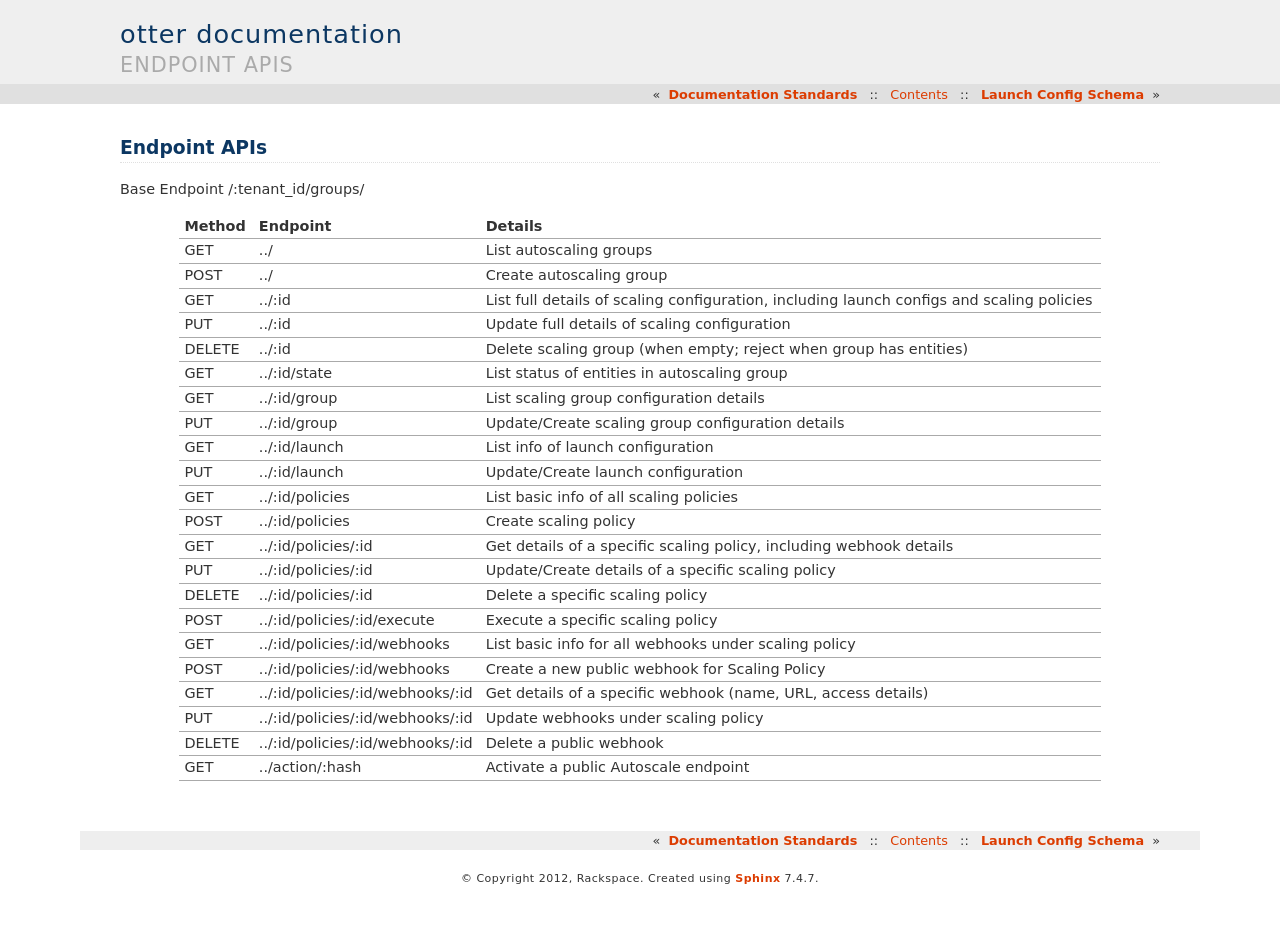
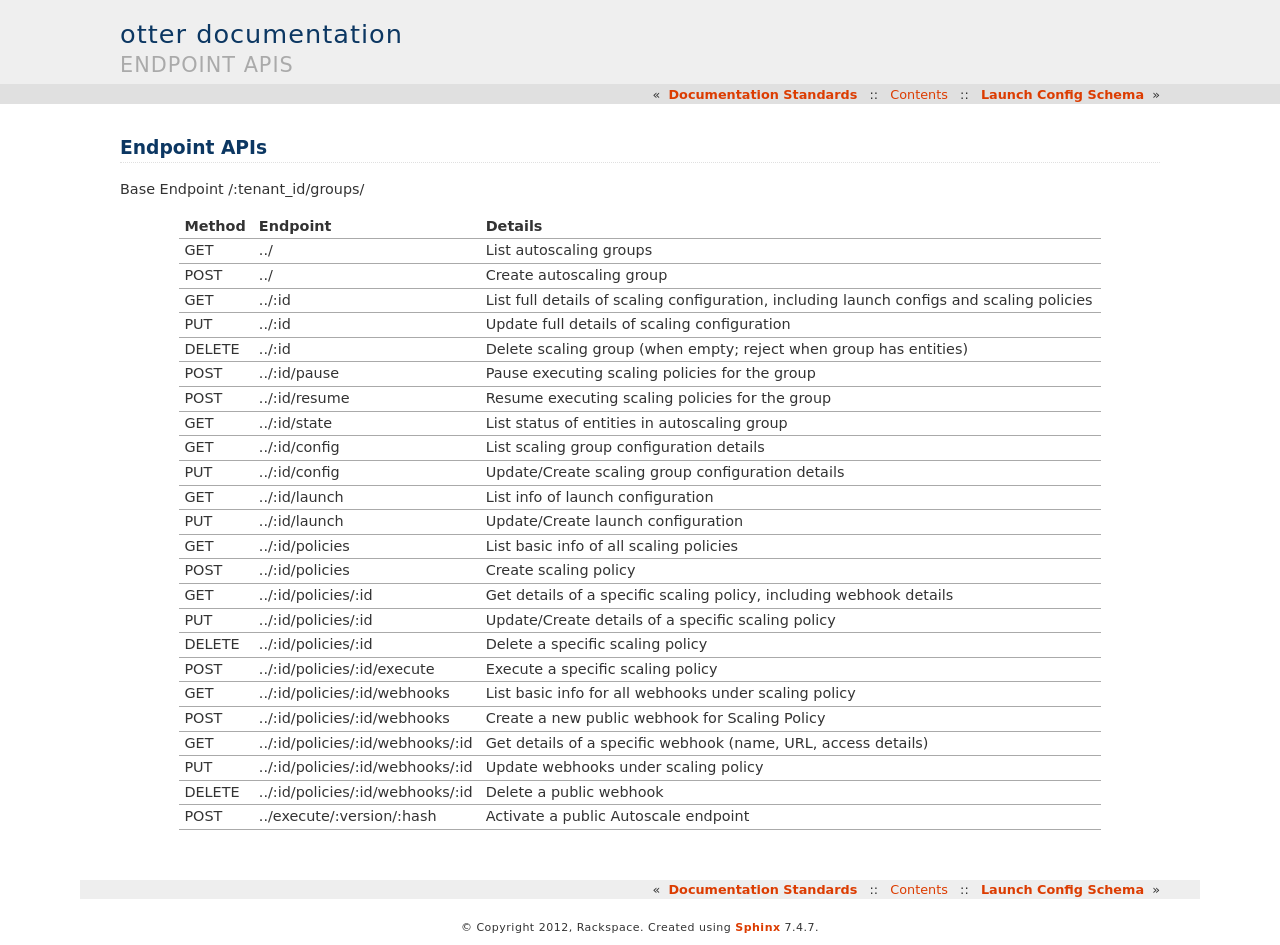
Before and after one commit to rackerlabs/otter, a Sphinx documentation site: the page built from doc/endpoints.rst, in a window 1280 px wide. Built offline with Sphinx 7.4.7, drawn with Linux system fonts in a browser that asks for light colours; pages that are not in the unit, such as notebooks, are missing from menus; before the commit the page ends 900 px from its top, so only the background shows below that.

Commit message:
Update endpoint documentation

```diff
--- a/doc/apiary.txt
+++ b/doc/apiary.txt
@@ -425,7 +425,13 @@ PUT /{tenantId}/groups/{groupId}/launch
 < 204
 < Content-Type: application/json
 
+Pause all execution of scaling policies for this scaling group.
+POST /{tenantId}/groups/{groupId}/pause
+< 204
 
+Resume all execution of scaling policies for this scaling group.
+POST /{tenantId}/groups/{groupId}/resume
+< 204
 
 --
 Policies Resource
--- a/doc/endpoints.rst
+++ b/doc/endpoints.rst
@@ -12,9 +12,11 @@ POST      ../                                   Create autoscaling group
 GET       ../:id                                List full details of scaling configuration, including launch configs and scaling policies
 PUT       ../:id                                Update full details of scaling configuration
 DELETE    ../:id                                Delete scaling group (when empty; reject when group has entities)
+POST      ../:id/pause                          Pause executing scaling policies for the group
+POST      ../:id/resume                         Resume executing scaling policies for the group
 GET       ../:id/state                          List status of entities in autoscaling group
-GET       ../:id/group                          List scaling group configuration details
-PUT       ../:id/group                          Update/Create scaling group configuration details
+GET       ../:id/config                         List scaling group configuration details
+PUT       ../:id/config                         Update/Create scaling group configuration details
 GET       ../:id/launch                         List info of launch configuration
 PUT       ../:id/launch                         Update/Create launch configuration
 GET       ../:id/policies                       List basic info of all scaling policies
@@ -28,5 +30,5 @@ POST      ../:id/policies/:id/webhooks          Create a new public webhook for
 GET       ../:id/policies/:id/webhooks/:id      Get details of a specific webhook (name, URL, access details)
 PUT       ../:id/policies/:id/webhooks/:id      Update webhooks under scaling policy
 DELETE    ../:id/policies/:id/webhooks/:id      Delete a public webhook
-GET       ../action/:hash                       Activate a public Autoscale endpoint
+POST      ../execute/:version/:hash             Activate a public Autoscale endpoint
 ========= ===================================== ===========================================================================================
```
